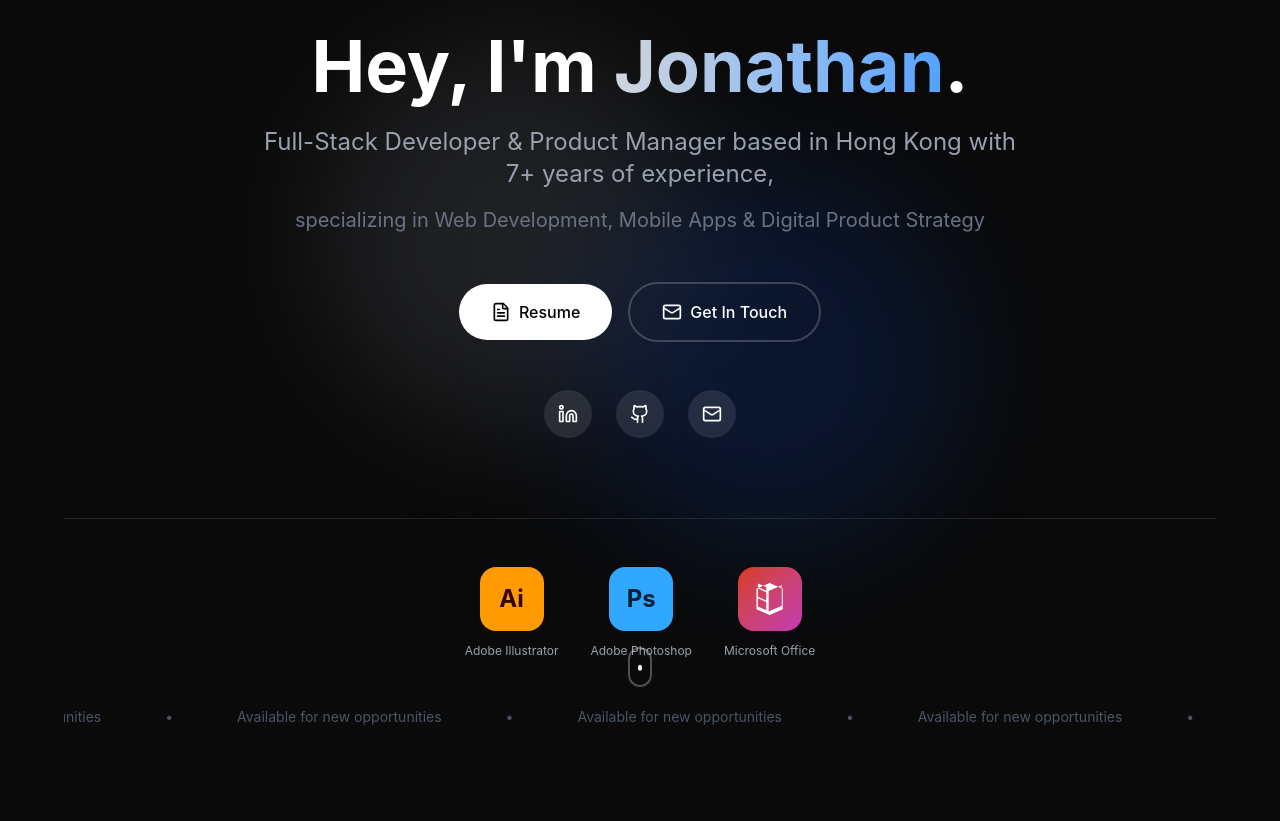
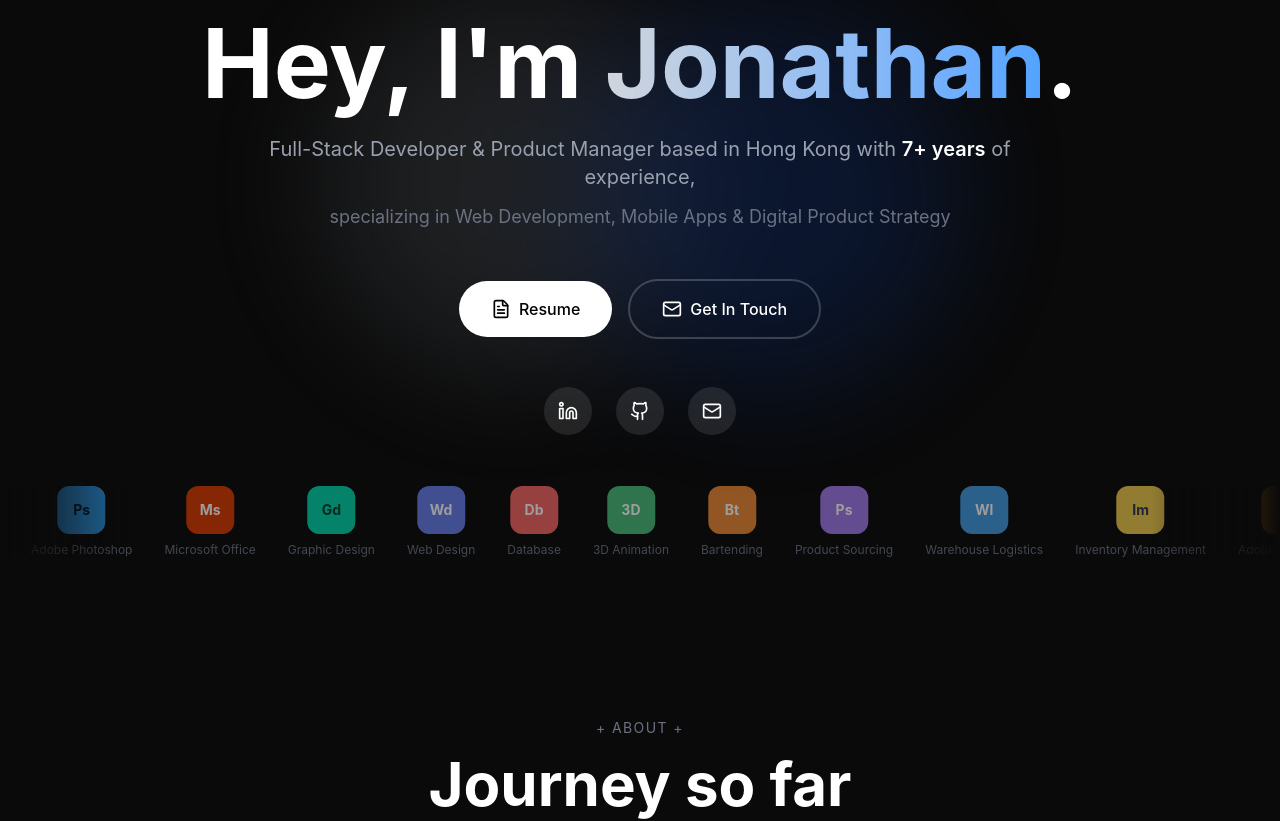
Before and after one commit to JAP369/jp-portfolio-2025, a Next.js app: page / in a window 1280 px wide. Shown: the part 282-1103 px from the top of the page. Built offline with nearby package versions, Linux system fonts and the light colour scheme.

Commit message:
feat: Recreate hero section with scrolling tools carousel at bottom

```diff
--- a/components/HeroSection.tsx
+++ b/components/HeroSection.tsx
@@ -3,40 +3,53 @@
 import { motion } from 'framer-motion';
 import { FileText, Mail, Linkedin, Github } from 'lucide-react';
 
+const tools = [
+  { name: 'Adobe Illustrator', icon: 'Ai', bg: '#FF9A00', text: '#330000' },
+  { name: 'Adobe Photoshop', icon: 'Ps', bg: '#31A8FF', text: '#001E36' },
+  { name: 'Microsoft Office', icon: 'Ms', bg: '#D83B01', text: '#FFFFFF' },
+  { name: 'Graphic Design', icon: 'Gd', bg: '#00D4AA', text: '#003D2E' },
+  { name: 'Web Design', icon: 'Wd', bg: '#667EEA', text: '#FFFFFF' },
+  { name: 'Database', icon: 'Db', bg: '#F56565', text: '#FFFFFF' },
+  { name: '3D Animation', icon: '3D', bg: '#48BB78', text: '#FFFFFF' },
+  { name: 'Bartending', icon: 'Bt', bg: '#ED8936', text: '#FFFFFF' },
+  { name: 'Product Sourcing', icon: 'Ps', bg: '#9F7AEA', text: '#FFFFFF' },
+  { name: 'Warehouse Logistics', icon: 'Wl', bg: '#4299E1', text: '#FFFFFF' },
+  { name: 'Inventory Management', icon: 'Im', bg: '#ECC94B', text: '#2D3748' },
+];
+
 export default function HeroSection() {
   return (
-    <section id="home" className="min-h-screen flex items-center justify-center px-6 py-20 relative overflow-hidden">
+    <section id="home" className="min-h-screen flex flex-col items-center justify-center px-6 py-20 relative overflow-hidden">
       {/* Background animated gradient */}
       <div className="absolute inset-0 opacity-30">
         <div className="absolute top-1/4 left-1/4 w-96 h-96 bg-gray-400 rounded-full filter blur-3xl animate-pulse"></div>
         <div className="absolute bottom-1/4 right-1/4 w-96 h-96 bg-blue-600 rounded-full filter blur-3xl animate-pulse delay-1000"></div>
       </div>
 
-      <div className="max-w-6xl mx-auto relative z-10">
+      <div className="max-w-6xl mx-auto relative z-10 w-full">
         <motion.div
           initial={{ opacity: 0, y: 30 }}
           animate={{ opacity: 1, y: 0 }}
           transition={{ duration: 0.8 }}
           className="text-center"
         >
-          {/* Profile Image */}
+          {/* Availability Badge */}
           <motion.div
-            initial={{ scale: 0 }}
-            animate={{ scale: 1 }}
-            transition={{ delay: 0.2, type: 'spring', stiffness: 200 }}
-            className="w-32 h-32 mx-auto mb-8 rounded-full bg-gradient-to-br from-gray-400 to-blue-500 p-1"
+            initial={{ opacity: 0, scale: 0.9 }}
+            animate={{ opacity: 1, scale: 1 }}
+            transition={{ delay: 0.1 }}
+            className="inline-flex items-center gap-2 px-4 py-2 rounded-full bg-white/10 border border-white/20 mb-8"
           >
-            <div className="w-full h-full rounded-full bg-gray-800 flex items-center justify-center text-6xl font-bold">
-              JP
-            </div>
+            <span className="w-2 h-2 bg-green-500 rounded-full animate-pulse"></span>
+            <span className="text-sm text-gray-300">Available for new opportunities</span>
           </motion.div>
 
           {/* Name and Title */}
           <motion.h1
             initial={{ opacity: 0, y: 20 }}
             animate={{ opacity: 1, y: 0 }}
-            transition={{ delay: 0.4 }}
-            className="text-5xl md:text-7xl font-bold mb-6"
+            transition={{ delay: 0.3 }}
+            className="text-5xl md:text-7xl lg:text-8xl font-bold mb-6"
           >
             Hey, I'm <span className="text-transparent bg-clip-text bg-gradient-to-r from-gray-300 to-blue-400">Jonathan</span>.
           </motion.h1>
@@ -44,17 +57,17 @@ export default function HeroSection() {
           <motion.p
             initial={{ opacity: 0, y: 20 }}
             animate={{ opacity: 1, y: 0 }}
-            transition={{ delay: 0.6 }}
-            className="text-xl md:text-2xl text-gray-400 mb-4 max-w-3xl mx-auto"
+            transition={{ delay: 0.5 }}
+            className="text-lg md:text-xl text-gray-400 mb-3 max-w-3xl mx-auto"
           >
-            Full-Stack Developer & Product Manager based in Hong Kong with 7+ years of experience,
+            Full-Stack Developer & Product Manager based in Hong Kong with <span className="text-white font-semibold">7+ years</span> of experience,
           </motion.p>
 
           <motion.p
             initial={{ opacity: 0, y: 20 }}
             animate={{ opacity: 1, y: 0 }}
-            transition={{ delay: 0.7 }}
-            className="text-lg md:text-xl text-gray-500 mb-12"
+            transition={{ delay: 0.6 }}
+            className="text-base md:text-lg text-gray-500 mb-12"
           >
             specializing in Web Development, Mobile Apps & Digital Product Strategy
           </motion.p>
@@ -63,8 +76,8 @@ export default function HeroSection() {
           <motion.div
             initial={{ opacity: 0, y: 20 }}
             animate={{ opacity: 1, y: 0 }}
-            transition={{ delay: 0.8 }}
-            className="flex flex-wrap gap-4 justify-center items-center"
+            transition={{ delay: 0.7 }}
+            className="flex flex-wrap gap-4 justify-center items-center mb-12"
           >
             <a
               href="#"
@@ -86,8 +99,8 @@ export default function HeroSection() {
           <motion.div
             initial={{ opacity: 0 }}
             animate={{ opacity: 1 }}
-            transition={{ delay: 1 }}
-            className="flex gap-6 justify-center mt-12"
+            transition={{ delay: 0.9 }}
+            className="flex gap-6 justify-center"
           >
             <a
               href="https://www.linkedin.com/in/jonathan-paita"
@@ -112,91 +125,59 @@ export default function HeroSection() {
               <Mail className="w-5 h-5" />
             </a>
           </motion.div>
-
-          {/* Scroll Indicator */}
-          <motion.div
-            initial={{ opacity: 0 }}
-            animate={{ opacity: 1 }}
-            transition={{ delay: 1.2, repeat: Infinity, duration: 1.5 }}
-            className="absolute bottom-10 left-1/2 transform -translate-x-1/2"
-          >
-            <div className="w-6 h-10 border-2 border-white/30 rounded-full flex items-start justify-center p-2">
-              <motion.div
-                animate={{ y: [0, 12, 0] }}
-                transition={{ repeat: Infinity, duration: 1.5 }}
-                className="w-1.5 h-1.5 bg-white rounded-full"
-              />
-            </div>
-          </motion.div>
-
-          {/* Tools/Software Section */}
-          <motion.div
-            initial={{ opacity: 0, y: 20 }}
-            animate={{ opacity: 1, y: 0 }}
-            transition={{ delay: 1.4 }}
-            className="mt-20 pt-12 border-t border-white/10"
-          >
-            <div className="flex flex-wrap items-center justify-center gap-8">
-              {/* Adobe Illustrator */}
-              <motion.div
-                whileHover={{ scale: 1.1 }}
-                className="flex flex-col items-center gap-3 group cursor-pointer"
-              >
-                <div className="w-16 h-16 rounded-2xl bg-[#FF9A00] flex items-center justify-center group-hover:shadow-lg group-hover:shadow-[#FF9A00]/50 transition-all duration-300">
-                  <span className="text-2xl font-bold text-[#330000]">Ai</span>
-                </div>
-                <span className="text-xs text-gray-400 group-hover:text-white transition-colors">Adobe Illustrator</span>
-              </motion.div>
-
-              {/* Adobe Photoshop */}
-              <motion.div
-                whileHover={{ scale: 1.1 }}
-                className="flex flex-col items-center gap-3 group cursor-pointer"
-              >
-                <div className="w-16 h-16 rounded-2xl bg-[#31A8FF] flex items-center justify-center group-hover:shadow-lg group-hover:shadow-[#31A8FF]/50 transition-all duration-300">
-                  <span className="text-2xl font-bold text-[#001E36]">Ps</span>
-                </div>
-                <span className="text-xs text-gray-400 group-hover:text-white transition-colors">Adobe Photoshop</span>
-              </motion.div>
-
-              {/* Microsoft Office */}
-              <motion.div
-                whileHover={{ scale: 1.1 }}
-                className="flex flex-col items-center gap-3 group cursor-pointer"
-              >
-                <div className="w-16 h-16 rounded-2xl bg-gradient-to-br from-[#D83B01] to-[#C239B3] flex items-center justify-center group-hover:shadow-lg group-hover:shadow-[#D83B01]/50 transition-all duration-300">
-                  <svg className="w-8 h-8" viewBox="0 0 24 24" fill="white">
-                    <path d="M21.53 4.306v15.363l-9.843 4.324-9.843-4.324v-15.363l9.843-4.324 9.843 4.324zm-10.543 1.694v15.362l9.843-4.324v-15.363l-9.843 4.325zm-8.043 11.662l6.244 2.754v-6.249l-6.244-2.754v6.249zm0-7.294l6.244 2.754v-6.249l-6.244-2.754v6.249zm0-7.294l6.244 2.754v-2.754l-6.244-2.754v2.754z"/>
-                  </svg>
-                </div>
-                <span className="text-xs text-gray-400 group-hover:text-white transition-colors">Microsoft Office</span>
-              </motion.div>
-            </div>
-          </motion.div>
-
-          {/* Ticker Text */}
-          <motion.div
-            initial={{ opacity: 0 }}
-            animate={{ opacity: 1 }}
-            transition={{ delay: 1.6 }}
-            className="mt-12 overflow-hidden"
-          >
-            <div className="flex animate-scroll whitespace-nowrap text-sm text-gray-600">
-              <span className="mx-8">Available for new opportunities</span>
-              <span className="mx-8">•</span>
-              <span className="mx-8">Available for new opportunities</span>
-              <span className="mx-8">•</span>
-              <span className="mx-8">Available for new opportunities</span>
-              <span className="mx-8">•</span>
-              <span className="mx-8">Available for new opportunities</span>
-              <span className="mx-8">•</span>
-            </div>
-          </motion.div>
         </motion.div>
       </div>
 
+      {/* Tools Carousel - Bottom Section */}
+      <motion.div
+        initial={{ opacity: 0, y: 40 }}
+        animate={{ opacity: 1, y: 0 }}
+        transition={{ delay: 1.1 }}
+        className="absolute bottom-0 left-0 right-0 pb-8 z-10"
+      >
+        <div className="relative overflow-hidden">
+          {/* Gradient fade edges */}
+          <div className="absolute left-0 top-0 bottom-0 w-32 bg-gradient-to-r from-[#0a0a0a] to-transparent z-10"></div>
+          <div className="absolute right-0 top-0 bottom-0 w-32 bg-gradient-to-l from-[#0a0a0a] to-transparent z-10"></div>
+
+          {/* Scrolling carousel */}
+          <div className="flex animate-carousel">
+            {/* First set of tools */}
+            {tools.map((tool, index) => (
+              <div
+                key={`tool-1-${index}`}
+                className="flex-shrink-0 mx-4 flex flex-col items-center gap-2 opacity-60 hover:opacity-100 transition-opacity duration-300"
+              >
+                <div
+                  className="w-12 h-12 rounded-xl flex items-center justify-center text-sm font-bold"
+                  style={{ backgroundColor: tool.bg, color: tool.text }}
+                >
+                  {tool.icon}
+                </div>
+                <span className="text-xs text-gray-500 whitespace-nowrap">{tool.name}</span>
+              </div>
+            ))}
+            {/* Duplicate set for seamless loop */}
+            {tools.map((tool, index) => (
+              <div
+                key={`tool-2-${index}`}
+                className="flex-shrink-0 mx-4 flex flex-col items-center gap-2 opacity-60 hover:opacity-100 transition-opacity duration-300"
+              >
+                <div
+                  className="w-12 h-12 rounded-xl flex items-center justify-center text-sm font-bold"
+                  style={{ backgroundColor: tool.bg, color: tool.text }}
+                >
+                  {tool.icon}
+                </div>
+                <span className="text-xs text-gray-500 whitespace-nowrap">{tool.name}</span>
+              </div>
+            ))}
+          </div>
+        </div>
+      </motion.div>
+
       <style jsx>{`
-        @keyframes scroll {
+        @keyframes carousel {
           0% {
             transform: translateX(0);
           }
@@ -204,8 +185,11 @@ export default function HeroSection() {
             transform: translateX(-50%);
           }
         }
-        .animate-scroll {
-          animation: scroll 20s linear infinite;
+        .animate-carousel {
+          animation: carousel 40s linear infinite;
+        }
+        .animate-carousel:hover {
+          animation-play-state: paused;
         }
       `}</style>
     </section>
```
